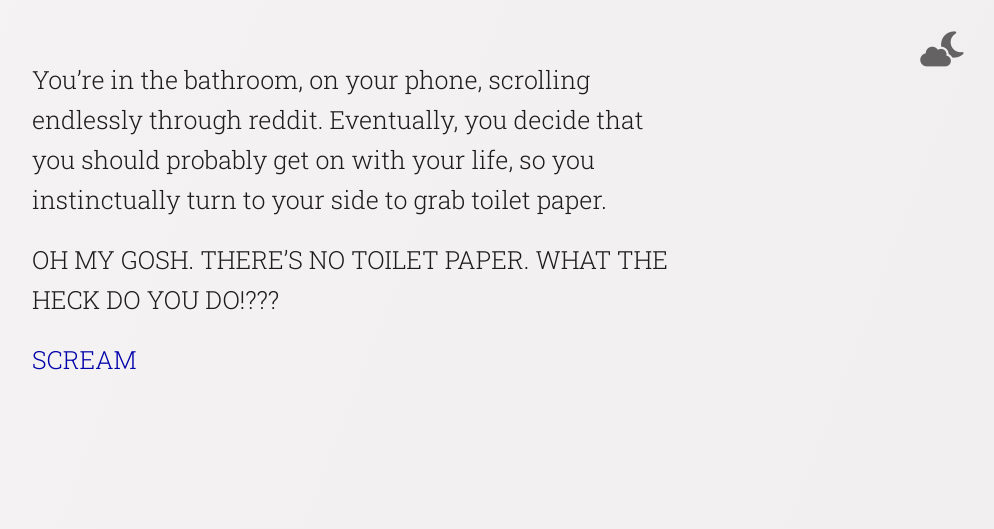
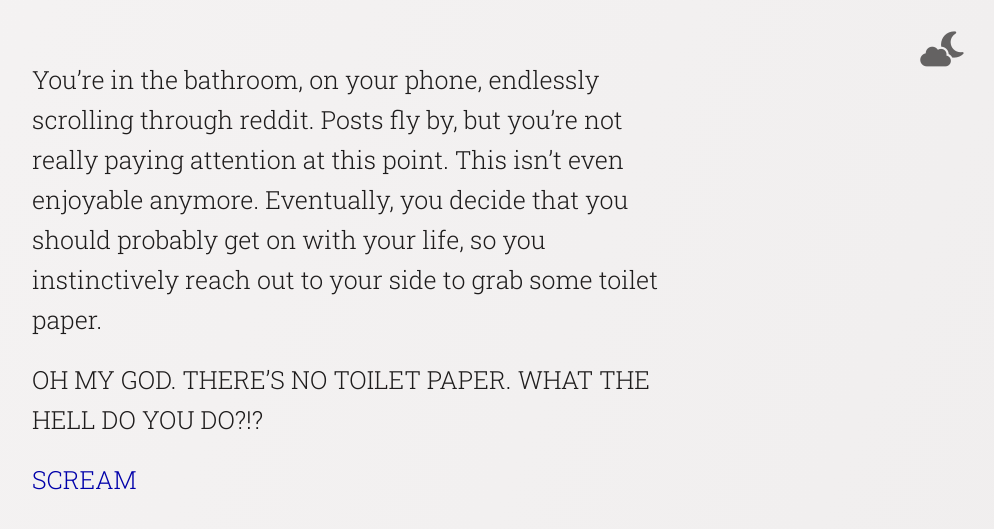
Before and after one commit to TehBrian/tehbrian.github.io, a Jekyll site: the page built from the-bathroom.html, in a window 1280 px wide. Shown: the top 529 px of the page, without its empty margins (286-1280 px from the left). Built offline with Jekyll 4.4.1, drawn with Linux system fonts in a browser that asks for light colours; nearby versions of some CDN libraries.

Commit message:
update the-bathroom story

```diff
--- a/the-bathroom.html
+++ b/the-bathroom.html
@@ -17,32 +17,32 @@
 
 
 
-</script><tw-passagedata pid="1" name="start" tags="" position="545,244" size="100,100">You&#39;re in the bathroom, on your phone, scrolling endlessly through reddit. Eventually, you decide that you should probably get on with your life, so you instinctually turn to your side to grab toilet paper.
+</script><tw-passagedata pid="1" name="start" tags="" position="600,250" size="100,100">You&#39;re in the bathroom, on your phone, endlessly scrolling through reddit. Posts fly by, but you&#39;re not really paying attention at this point. This isn&#39;t even enjoyable anymore. Eventually, you decide that you should probably get on with your life, so you instinctively reach out to your side to grab some toilet paper.
 
-OH MY GOSH. THERE&#39;S NO TOILET PAPER. WHAT THE HECK DO YOU DO!???
+OH MY GOD. THERE&#39;S NO TOILET PAPER. WHAT THE HELL DO YOU DO?!?
 
-[[SCREAM-&gt;scream]]</tw-passagedata><tw-passagedata pid="2" name="scream" tags="" position="543,378" size="100,100">You scream at the top of your lungs. Your vocal cords begin to ache. After screaming for quite some time, you feel slightly better. The neighbors become concerned.
+[[SCREAM-&gt;scream]]</tw-passagedata><tw-passagedata pid="2" name="scream" tags="" position="337,351" size="100,100">You scream at the very top of your lungs. This isn&#39;t helping your situation in the slightest, but it still feels nice to physically let out some frustration. The neighbors become concerned. After screaming for quite some time, you feel slightly better.
 
-Back to the toilet paper fiasco. What do you do now, after you&#39;ve screamed for a while?
+Back to the toilet paper fiasco. What should you do now, after you&#39;ve screamed for a while?
+
+[[Calm down.-&gt;calm down]]
 
 [[SCREAM SOME MORE-&gt;scream more]]
-
-[[Calm down.-&gt;calm down]]
-</tw-passagedata><tw-passagedata pid="3" name="scream more" tags="" position="489,550" size="100,100">You decide that you haven&#39;t screamed enough. You decide to scream even more, and louder than before. The neighbors grow increasingly worried.
+</tw-passagedata><tw-passagedata pid="3" name="scream more" tags="" position="251,474" size="100,100">Despite the room still resonating with with the sound of your screeching voice, you decide that you still haven&#39;t screamed enough. You scream even more, and louder than before. You power all your energy into creating one of, if not the loudest noises heard on planet earth. The neighbors grow increasingly worried.
 
 What do you do now?
 
-[[SCREAM EVEN MORE-&gt;scream even more]]
+[[Calm down.-&gt;calm down]]
 
-[[Calm down.-&gt;calm down]]</tw-passagedata><tw-passagedata pid="4" name="calm down" tags="" position="594,692" size="100,100">You take a deep breath in, and exhale slowly. You feel better after screaming for quite some time, and you feel ready to make a proper, informed decision.
+[[SCREAM EVEN MORE-&gt;scream even more]]</tw-passagedata><tw-passagedata pid="4" name="calm down" tags="" position="565,614" size="100,100">You take a deep breath in and then exhale slowly. You feel better after screaming for quite some time, and you feel ready to make a proper, clear-minded decision.
 
 What do you do now?
 
 [[Check the cabinets for toilet paper.-&gt;check the cabinets]]
 
-[[Call out for someone to help you.-&gt;call for help]]
+[[Call out for help.-&gt;call for help]]
 
-[[Take a shower.-&gt;take a shower]]</tw-passagedata><tw-passagedata pid="5" name="scream even more" tags="" position="387,689" size="100,100">Even after minutes of screaming, you still haven&#39;t satisfied your eternal need for noise. You scream, and somehow even louder than before. The neighbors question if they should call the cops.
+[[Take a shower.-&gt;take a shower]]</tw-passagedata><tw-passagedata pid="5" name="scream even more" tags="" position="229,613" size="100,100">Even after you&#39;ve spent the last couple of minutes screaming, you still haven&#39;t satified your need for eternal noise. And so, you scream. Somehow, even louder than before. Scientists across the globe pick up on a sonic abnormality localized entirely within one neighborhood. Your vocal cords begin to ache. The neighbors question if they should call the cops.
 
 Enough screaming, there&#39;s only one choice now.
 
@@ -108,7 +108,7 @@
 
 &lt;br&gt;
 
-seriously nothing to see here.
+seriously, nothing to see here.
 
 &lt;br&gt;
 
@@ -128,21 +128,21 @@
 
 &lt;br&gt;
 
-[[SCREAM EVEN MORE REEEEEEEEEEEEEEEEEEEEEEEEEEEE-&gt;reee]]</tw-passagedata><tw-passagedata pid="6" name="check the cabinets" tags="" position="558,842" size="100,100">You get up and waddle over to the cabinets, and you open one of them up. It contains no toilet paper. However, there is hope! You have many cabinets; six, to be in fact.
+[[SCREAM EVEN MORE REEEEEEEEEEEEEEEEEEEEEEEEEEEE-&gt;reee]]</tw-passagedata><tw-passagedata pid="6" name="check the cabinets" tags="" position="558,842" size="100,100">You get up and walk over to the cabinets. You open one of them up. It contains no toilet paper. However, there remains hope! You have many cabinets — six, to be precise.
 
 There seems to be only one choice.
 
-[[Continue on to the next cabinet!-&gt;check the second cabinet]]</tw-passagedata><tw-passagedata pid="7" name="call for help" tags="" position="715,842" size="100,100">You yell for help. You say that you need toilet paper. After waiting a moment or two, you remember that you&#39;ve been living alone for the past couple of months. Living alone is rough, but the job offer was just too good to pass up.
+[[Continue on to the next cabinet!-&gt;check the second cabinet]]</tw-passagedata><tw-passagedata pid="7" name="call for help" tags="" position="763,822" size="100,100">You yell for help. You shout out that you need toilet paper and that you&#39;re stuck in the bathroom, hopeless and helpless. After waiting a moment or two, you remember that you&#39;ve been living alone for the past couple of months. Living alone is rough, but the job offer was just too good to pass up. Your neighbors probably wouldn&#39;t be much use either, you think to yourself. If only you would&#39;ve known that if you had kept on screaming, they might&#39;ve called in for a noise disturbance. Oh well.
 
 What do you do now?
 
 [[Check the cabinets.-&gt;check the cabinets]]
 
-[[Take a shower.-&gt;take a shower]]</tw-passagedata><tw-passagedata pid="8" name="check the second cabinet" tags="" position="558,992" size="100,100">You waddle over to the next cabinet. This one also contains no toilet paper. There is still hope though. Four cabinets remain.
+[[Take a shower.-&gt;take a shower]]</tw-passagedata><tw-passagedata pid="8" name="check the second cabinet" tags="" position="573,1002" size="100,100">You waddle over to the next cabinet. This one also contains no toilet paper. There is still hope though. Four cabinets remain.
 
 Because of your determination, there seems to be only one choice.
 
-[[Continue on to the next cabinet.-&gt;check the third cabinet]]</tw-passagedata><tw-passagedata pid="9" name="check the third cabinet" tags="" position="747,1007" size="100,100">After waddling over to the next cabinet, you are disappointed when you open it just to discover that it too holds no toilet paper. Your determination begins to wear, but you must continue onwards.
+[[Continue on to the next cabinet.-&gt;check the third cabinet]]</tw-passagedata><tw-passagedata pid="9" name="check the third cabinet" tags="" position="747,1007" size="100,100">After waddling over to the next cabinet, you are disappointed to discover that it too holds no toilet paper. Your determination begins to wear, but you must continue onwards.
 
 There is only one choice.
 
@@ -150,7 +150,7 @@
 
 As usual, there seems to be only one choice.
 
-[[Begrudgingly continue onwards.-&gt;check the fifth cabinet]]</tw-passagedata><tw-passagedata pid="11" name="check the fifth cabinet" tags="" position="573,1163" size="100,100">Waddling over to the fifth cabinet, you expect to find no toilet paper. But what? No. This can&#39;t be! This would be your toilet paper cabinet. How could you have forgotten? Neverminding your obvious mental misstep, you grab a roll and give it a quick embrace as you forget what it&#39;s like to lay your fingertips on the soft, felt-like paper.
+[[Begrudgingly continue onwards.-&gt;check the fifth cabinet]]</tw-passagedata><tw-passagedata pid="11" name="check the fifth cabinet" tags="" position="573,1163" size="100,100">Waddling over to the fifth cabinet, you expect to find no toilet paper. But what? No. This can&#39;t be! This, of course would be your toilet paper cabinet! How could you have forgotten? Neverminding your obvious mental misstep, you grab a roll and give it a quick embrace as you forget what it&#39;s like to lay your fingertips on the soft, felt-like paper.
 
 However.. you do wonder. What is in that sixth cabinet? You&#39;ve already gotten the toilet paper, there is no need to explore.. but there remains a flicker of curiosity in your heart.
 
@@ -158,11 +158,11 @@
 
 [[Retreat to your porcelain throne with your newly found cleaning companion.-&gt;retreat to the toilet]]
 
-[[Curiously check the sixth, and last, cabinet.-&gt;check the sixth cabinet]]</tw-passagedata><tw-passagedata pid="12" name="retreat to the toilet" tags="" position="416,1314" size="100,100">After a rollercoaster of emotions, you lay your buttocks down onto the now-cold porcelain seat. You slot the roll into it&#39;s spot. Pulling down to unravel it, you reveal neatly-sized squares of toilet paper. After pulling two--no, four squares of bathroom tissue, you move your hand to the side in a swift motion, ripping the four squares from their origin.
+[[Curiously check the sixth, and last, cabinet.-&gt;check the sixth cabinet]]</tw-passagedata><tw-passagedata pid="12" name="retreat to the toilet" tags="" position="381,1303" size="100,100">After a rollercoaster of emotions, you lay your buttocks down onto the now-cold porcelain seat. You slot the toilet paper roll into its rightful spot. Pulling down to unravel it, you reveal neatly-sized squares of toilet paper. After pulling two, no, four squares of bathroom tissue, you move your hand to the side in a swift motion, ripping the four squares from their origin.
 
 You fold the four squares onto itself once, and then again. You place the origami of toilet paper into the center of your hand as you move your arm to the back of your body. After one swift motion, and a couple scrubbing motions, you feel ready to end your journey in the bathroom.
 
-After standing up, you pull up your underwear, and then your clothes, to fit snugly over your body. You take numerous steps towards the door, and eventually reach your destination. It is finished. You are done.
+After standing up, you pull up your underwear, then your clothes, to fit snugly over your body. You take numerous steps towards the door, and eventually reach your destination. It is finished. You are done.
 
 # THE BORING ENDING
 
@@ -172,15 +172,15 @@
 
 &lt;em&gt;&lt;b&gt;OH WOW.. THAT&#39;S A LARGE..&lt;/b&gt;&lt;/em&gt;
 
-&lt;em&gt;.. to be continued.&lt;/em&gt;</tw-passagedata><tw-passagedata pid="14" name="reee" tags="" position="229,698" size="100,100">[[aaaaaaaAAaaaAAAaaAAAAAAAAAA-&gt;reeee]]</tw-passagedata><tw-passagedata pid="15" name="reeee" tags="" position="132,886" size="100,100">[[aaaAAAAAAAAAAAAAAAAaaaaaaaAAAAAAAAaaa-&gt;reeeee]]</tw-passagedata><tw-passagedata pid="16" name="reeeee" tags="" position="91,1073" size="100,100">[[aaaaAAAAAAAaaaAAAAAAAAaaaAAAAAAaaAAAAAAAAAAAAAAAAAAAAAaaaaaaaAAAAAAaaaaAAAAAA-&gt;reeeeee]]
+&lt;em&gt;.. to be continued.&lt;/em&gt;</tw-passagedata><tw-passagedata pid="14" name="reee" tags="" position="150,742" size="100,100">[[aaaaaaaAAaaaAAAaaAAAAAAAAAA-&gt;reeee]]</tw-passagedata><tw-passagedata pid="15" name="reeee" tags="" position="121,853" size="100,100">[[aaaAAAAAAAAAAAAAAAAaaaaaaaAAAAAAAAaaa-&gt;reeeee]]</tw-passagedata><tw-passagedata pid="16" name="reeeee" tags="" position="110,996" size="100,100">[[aaaaAAAAAAAaaaAAAAAAAAaaaAAAAAAaaAAAAAAAAAAAAAAAAAAAAAaaaaaaaAAAAAAaaaaAAAAAA-&gt;reeeeee]]
 
-[[.. or you can calm down.-&gt;calm down]]</tw-passagedata><tw-passagedata pid="17" name="reeeeee" tags="" position="87,1300" size="100,100">[[aaaaaaaaaAAAAAAaaaaaaaaaAAAaaAAAAaaAAAAAAAAAAAAAAAAAAAAAAaaaaaaAAAAAaaaaAAAAAAAAAAAAAAAa-&gt;reeeee]]
+[[.. or you can calm down.-&gt;calm down]]</tw-passagedata><tw-passagedata pid="17" name="reeeeee" tags="" position="108,1183" size="100,100">[[aaaaaaaaaAAAAAAaaaaaaaaaAAAaaAAAAaaAAAAAAAAAAAAAAAAAAAAAAaaaaaaAAAAAaaaaAAAAAAAAAAAAAAAa-&gt;reeeee]]
 
-[[.. or you can calm down.-&gt;calm down]]</tw-passagedata><tw-passagedata pid="18" name="take a shower" tags="" position="881,794" size="100,100">You decide that instead of using toilet paper, you&#39;ll head straight for the shower to clean off. You eat a lot of fibre, so it&#39;s not like there&#39;s much to clean off anyway. Flushing the toilet seat, you stand up and retrieve the towel. As you throw the towel onto the shower curtain, you also turn on the water, and adjust the temperature so that it&#39;s warm and cozy.
+[[.. or you can calm down.-&gt;calm down]]</tw-passagedata><tw-passagedata pid="18" name="take a shower" tags="" position="1007,773" size="100,100">You decide that instead of using toilet paper, you&#39;ll head straight for the shower to clean off. You eat a lot of fibre, so it&#39;s not like there&#39;s much to clean off anyway. Flushing the toilet seat, you stand up and retrieve a bath towel. As you throw the towel over the shower curtain, you turn on the shower&#39;s water and adjust the temperature so that it&#39;s perfectly warm and cozy.
 
-Waiting a moment or two for the water to warm, your mind wanders and thinks what would&#39;ve happened if you would&#39;ve checked the cabinets, or even something else. Nevermind that, the water is warm enough and you hop in. You rinse off, then you use soap, shampoo, and conditioner. You snatch the towel off of the shower curtain, and dry yourself off. After a relaxing albeit quick shower, you feel clean and ready to conquer whatever comes next.
+Waiting a moment or two for the water to warm, your mind wanders and thinks about what could&#39;ve happened if you had checked the cabinets. Nevermind that, the water is warm enough now, and you hop in. After a few cycles of rinsing and washing, you snatch the towel and dry yourself off. After a quick yet relaxing shower, you feel clean enough to conquer whatever comes next.
 
-You toss your clothes in the hamper, because you&#39;ve just showered, and grab some new ones from your room. Putting those on, you feel accomplished.
+You toss your clothes in the hamper and grab some new ones from your room. Putting those on, you feel accomplished. You&#39;ve done it; you&#39;ve survived a trip to the bathroom.
 
 # THE ACCOMPLISHED ENDING
 
```
